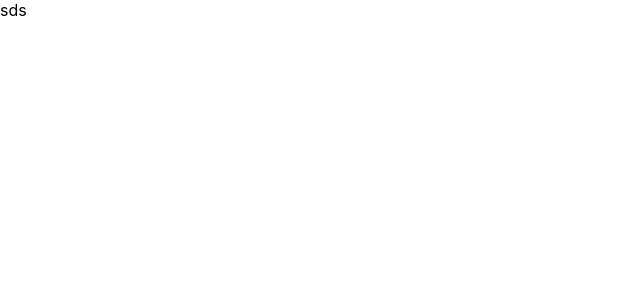
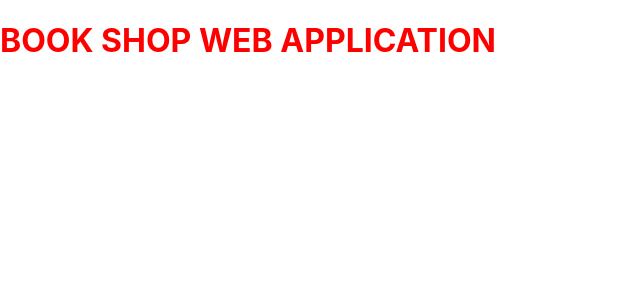
Before and after one commit to jklagrosa/Book-Shop, a Next.js app: page / in a window 1280 px wide. Shown: the top 300 px of the page, without its empty margins (0-640 px from the left). Built offline with nearby package versions, Linux system fonts and the light colour scheme.

Commit message:
Testing commit

```diff
--- a/pages/index.js
+++ b/pages/index.js
@@ -1,3 +1,7 @@
 export default function Home() {
-  return <>sds</>;
+  return (
+    <>
+      <h1 style={{ color: "red" }}>BOOK SHOP WEB APPLICATION</h1>
+    </>
+  );
 }
```
